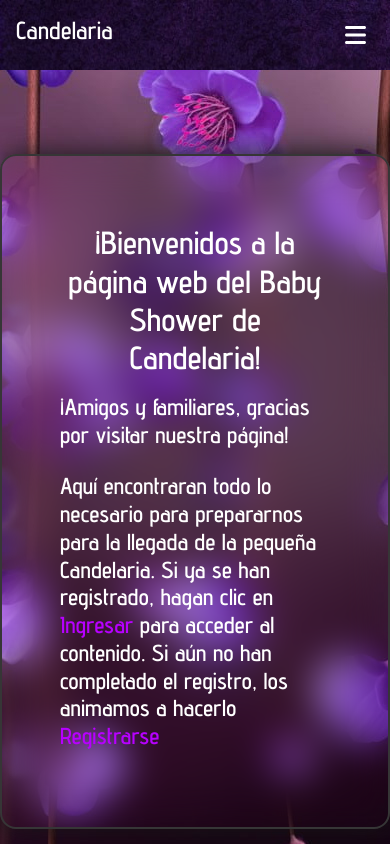
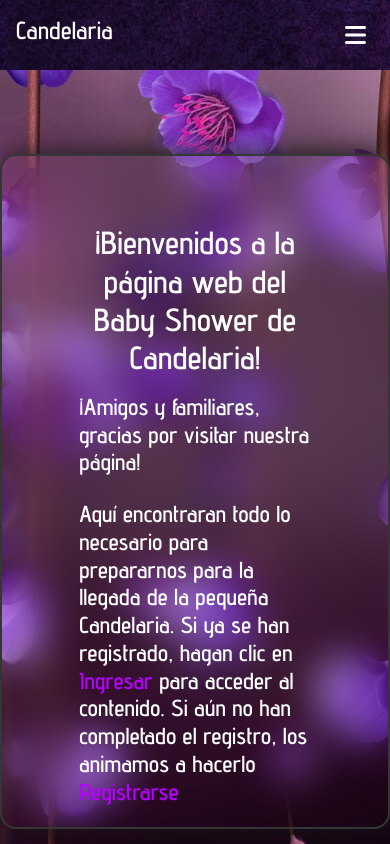
Before and after one commit to AESALVA/babyShowerCande, a React (Vite) app: page / in a window 390 px wide. Built offline with nearby package versions, Linux system fonts and the light colour scheme; a web font is replaced by a local one.

Commit message:
responsive features

```diff
--- a/src/Styles/dashboard.css
+++ b/src/Styles/dashboard.css
@@ -21,6 +21,7 @@
   flex-direction: column;
   align-items: center;
   gap: 2rem;
+  text-align: center;
 }
 
 .ContainerWall {
--- a/src/Styles/landing.css
+++ b/src/Styles/landing.css
@@ -89,7 +89,7 @@
     font-size: 2rem;
   }
   .ContainerLanding {
-    width: 70%;
+    width: 60%;
   }
   .ContainerLanding > h3{
     padding: 1rem 0;
```
